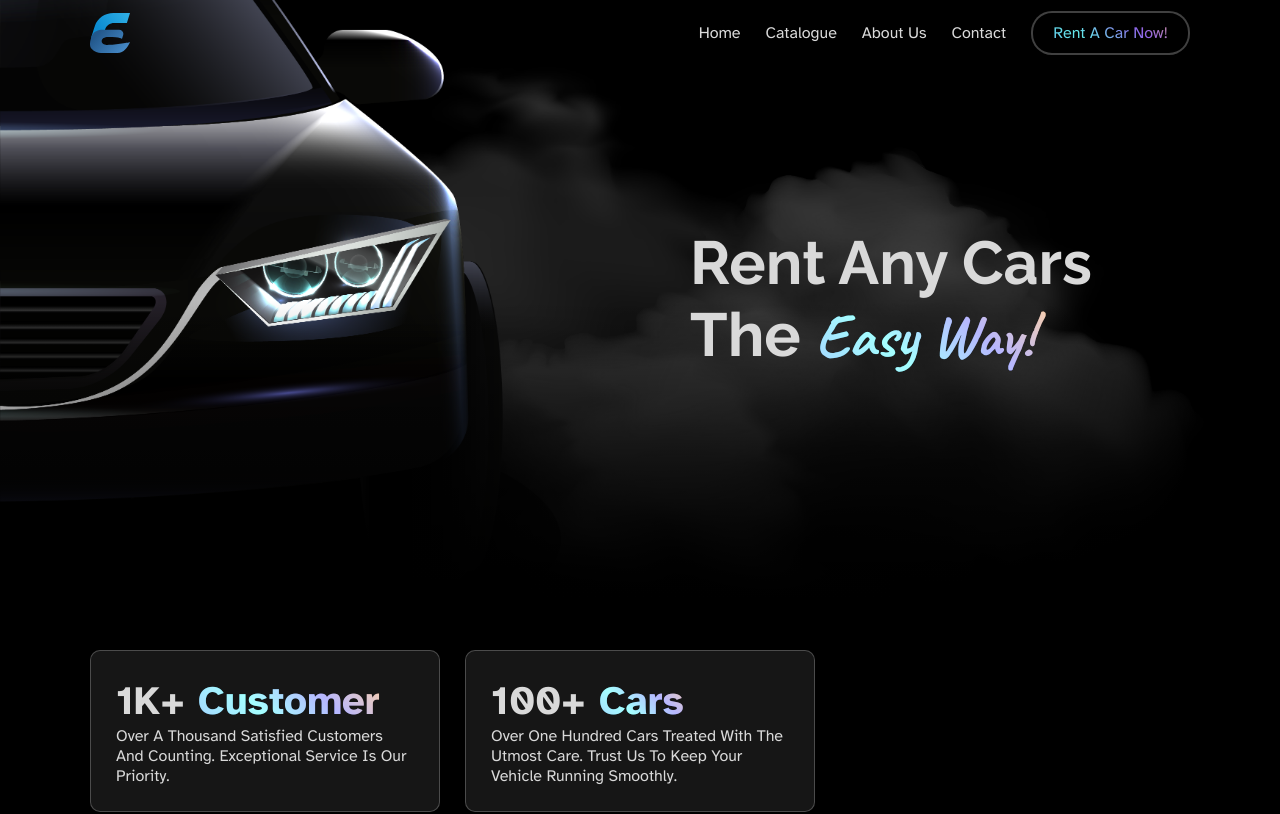
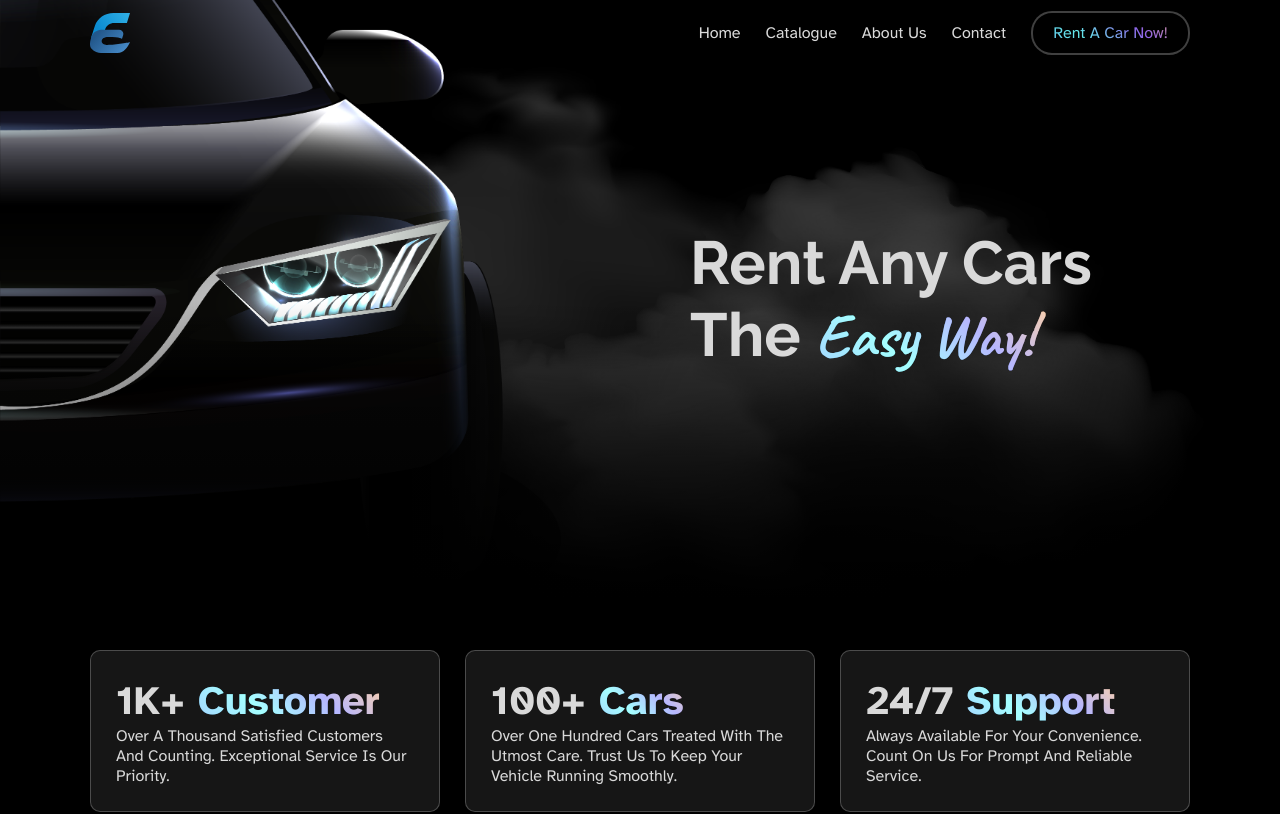
Before and after one commit to mwww/EasyRent, a React (Vite) app: page / in a window 1280 px wide. Shown: the top 814 px of the page. Built offline with nearby package versions, Linux system fonts and the light colour scheme.

Commit message:
added: one more card used for medium screen

```diff
--- a/src/pages/index/main/superiority/superiority.tsx
+++ b/src/pages/index/main/superiority/superiority.tsx
@@ -67,6 +67,12 @@
         'Over one hundred cars treated with the utmost care. Trust us to keep your vehicle running smoothly.',
     },
     {
+      illustration: ['5', 'Years+'],
+      // tagline: 'More than five years of professional experience.',
+      tagline:
+        'More than five years of professional experience and make our costumer happy.',
+    },
+    {
       illustration: ['24/7', 'Support'],
       tagline:
         'Always available for your convenience. Count on us for prompt and reliable service.',
```
